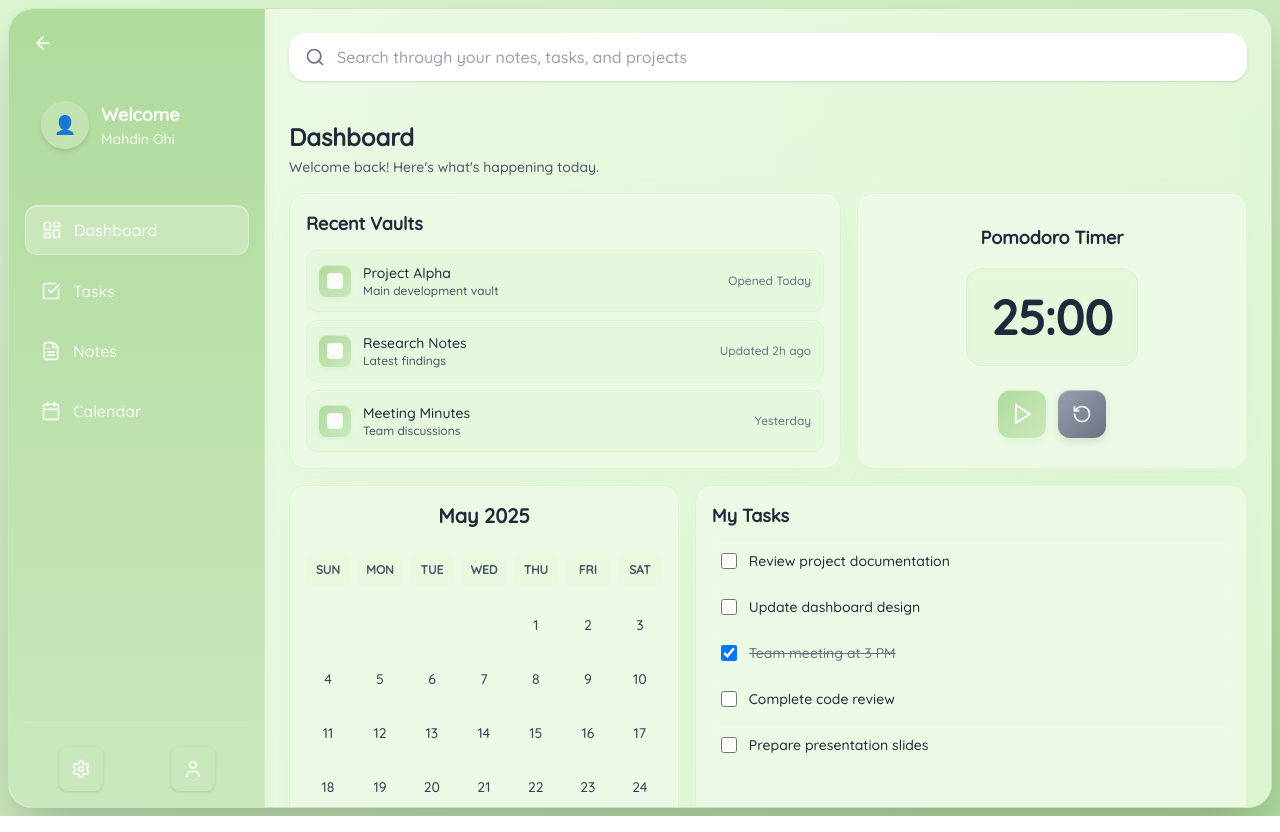
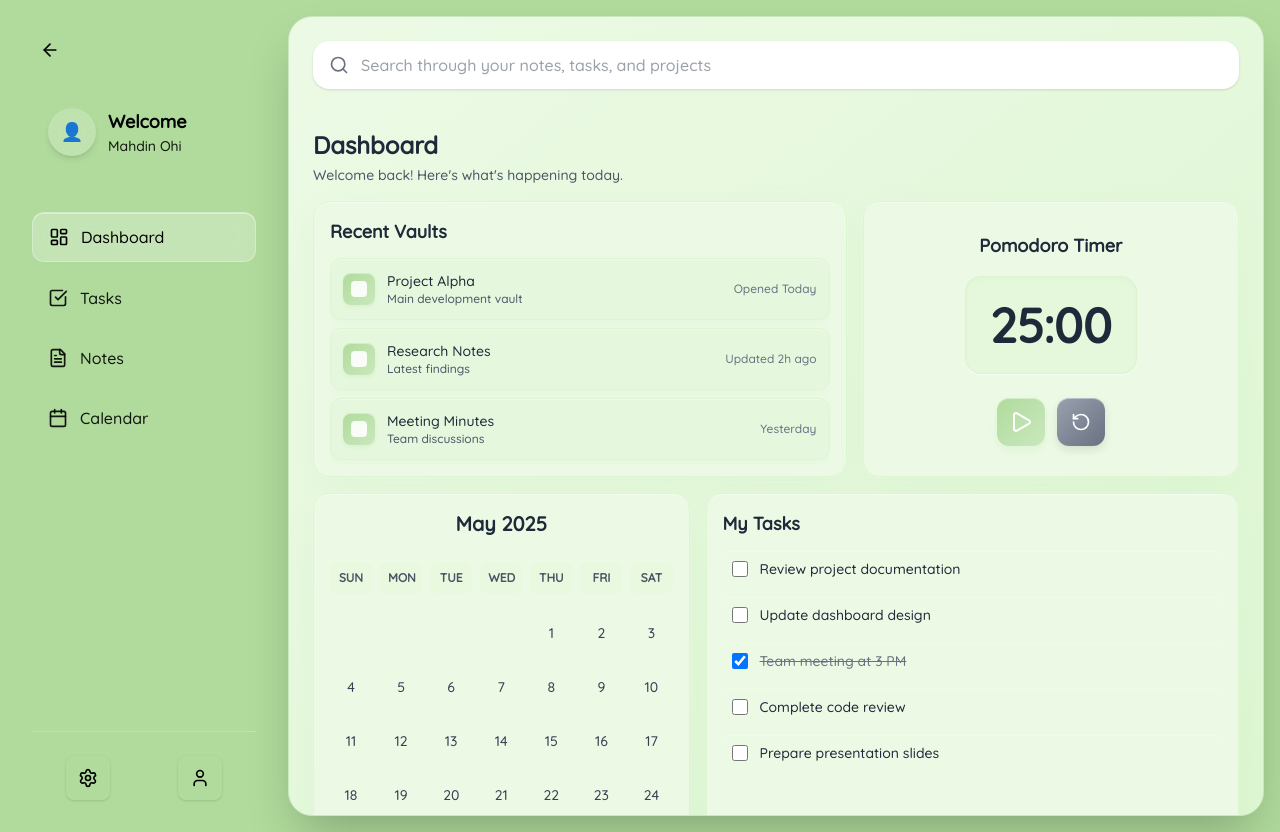
Before and after one commit to MahdinOhi/Avocado, a React (Vite) app in the folder frontend/: page / in a window 1280 px wide. Built offline with nearby package versions, Linux system fonts and the light colour scheme.

Commit message:
Fixed sidebar

```diff
--- a/frontend/package.json
+++ b/frontend/package.json
@@ -14,6 +14,8 @@
     "@emotion/styled": "^11.14.0",
     "@mui/icons-material": "^7.1.0",
     "@mui/material": "^7.1.0",
+    "lucide": "^0.514.0",
+    "lucide-react": "^0.514.0",
     "react": "^18.2.0",
     "react-dom": "^18.2.0",
     "react-router-dom": "^6.14.2",
--- a/frontend/src/components/Dashboard/HomeDashboard.jsx
+++ b/frontend/src/components/Dashboard/HomeDashboard.jsx
@@ -34,9 +34,8 @@ export default function HomeDashboard() {
   const toggleMobileMenu = () => setIsMobileMenuOpen(!isMobileMenuOpen);
 
   return (
-    <div className='min-h-screen bg-gradient-to-br from-[#DDF6D2] via-[#CAE8BD] to-[#B0DB9C] p-2'>
-      <div className='w-full h-screen bg-gradient-to-r from-[#ECFAE5] to-[#DDF6D2] rounded-3xl shadow-2xl overflow-hidden border border-[#CAE8BD]'>
-        <div className='flex h-full'>
+    <div className='min-h-screen bg-[#B0DB9C] p-4'>
+      <div className='flex h-screen gap-4'>
         {/* Mobile Menu Overlay */}
         {isMobileMenuOpen && (
           <div
@@ -46,13 +45,17 @@ export default function HomeDashboard() {
         )}
 
         {/* Sidebar */}
+        <div className='flex-shrink-0 '>
+
           <Sidebar
             isMobileMenuOpen={isMobileMenuOpen}
             onToggleMenu={toggleMobileMenu}
           />
+        </div>
 
-          {/* Main Content */}
-          <main className='flex-1 p-4 lg:p-6 bg-gradient-to-br from-[#ECFAE5]/50 to-[#DDF6D2]/30 flex flex-col h-full'>
+        {/* Main Content - Now as a separate rounded box */}
+        <div className='flex-1'>
+          <main className='h-full bg-gradient-to-br from-[#ECFAE5] to-[#DDF6D2] rounded-3xl shadow-2xl border border-[#CAE8BD] p-4 lg:p-6 flex flex-col overflow-hidden'>
             {/* Mobile Header */}
             <MobileHeader onToggleMenu={toggleMobileMenu} />
 
--- a/frontend/src/components/Dashboard/Sidebar.jsx
+++ b/frontend/src/components/Dashboard/Sidebar.jsx
@@ -36,7 +36,7 @@ export default function Sidebar({ isMobileMenuOpen, onToggleMenu }) {
         <div className='hidden lg:flex fixed left-4 top-4 z-40'>
           <button
             onClick={toggleCollapse}
-            className='p-3 bg-[#B0DB9C] text-white rounded-xl shadow-lg hover:bg-[#CAE8BD] transition-colors'
+            className='p-3 bg-[#B0DB9C] text-black rounded-xl shadow-lg hover:bg-[#CAE8BD] transition-colors'
           >
             <ArrowRight className='w-5 h-5' />
           </button>
@@ -47,7 +47,7 @@ export default function Sidebar({ isMobileMenuOpen, onToggleMenu }) {
         className={`
           ${
             isCollapsed ? 'w-0 lg:w-0' : 'w-64'
-          } bg-gradient-to-b from-[#B0DB9C] to-[#CAE8BD] flex flex-col justify-between p-4 transition-all duration-300 ease-in-out overflow-hidden
+          } bg-[#B0DB9C]  flex flex-col justify-between p-4 transition-all duration-300 ease-in-out overflow-hidden
           lg:translate-x-0 lg:relative lg:z-0
           ${
             isMobileMenuOpen
@@ -55,11 +55,12 @@ export default function Sidebar({ isMobileMenuOpen, onToggleMenu }) {
               : '-translate-x-full lg:translate-x-0'
           }
           ${isCollapsed ? 'lg:-translate-x-full' : ''}
-          fixed lg:relative z-30 h-full rounded-l-3xl
+          fixed lg:relative z-30 h-full
         `}
         style={{
-          boxShadow:
-            '4px 0 8px -2px rgba(176, 219, 156, 0.2), inset -1px 0 0 rgba(255, 255, 255, 0.2)',
+          background: 'transparent',
+          boxShadow: 'none',
+          border: 'none',
         }}
       >
         <div>
@@ -67,13 +68,13 @@ export default function Sidebar({ isMobileMenuOpen, onToggleMenu }) {
           <div className='flex justify-between items-center mb-4'>
             <button
               onClick={toggleCollapse}
-              className='hidden lg:block p-2 text-white hover:bg-white/20 rounded-md transition-colors'
+              className='hidden lg:block p-2 text-black hover:bg-white/20 rounded-md transition-colors'
             >
               <ArrowLeft className='w-5 h-5' />
             </button>
             <button
               onClick={onToggleMenu}
-              className='lg:hidden p-2 text-white hover:bg-white/20 rounded-md'
+              className='lg:hidden p-2 text-black hover:bg-white/20 rounded-md'
             >
               <X className='w-5 h-5' />
             </button>
@@ -86,14 +87,14 @@ export default function Sidebar({ isMobileMenuOpen, onToggleMenu }) {
                 <span className='text-white text-lg font-bold'>👤</span>
               </div>
               <div>
-                <p className='font-semibold text-white text-lg'>Welcome</p>
-                <p className='text-sm text-white/90'>Mahdin Ohi</p>
+                <p className='font-semibold text-black text-lg'>Welcome</p>
+                <p className='text-sm text-black/90'>Mahdin Ohi</p>
               </div>
             </div>
           </div>
 
           {/* Navigation */}
-          <nav className='mt-6 space-y-3'>
+          <nav className='mt-6 space-y-3 '>
             {navItems.map((item, index) => (
               <SidebarLink
                 key={index}
@@ -108,10 +109,10 @@ export default function Sidebar({ isMobileMenuOpen, onToggleMenu }) {
 
         {/* Bottom Icons */}
         <div className='flex justify-around items-center pt-6 border-t border-white/20'>
-          <button className='p-3 text-white hover:bg-white/20 rounded-lg transition-colors shadow-sm'>
+          <button className='p-3 text-black hover:bg-white/20 rounded-lg transition-colors shadow-sm'>
             <Settings className='w-5 h-5' />
           </button>
-          <button className='p-3 text-white hover:bg-white/20 rounded-lg transition-colors shadow-sm'>
+          <button className='p-3 text-black hover:bg-white/20 rounded-lg transition-colors shadow-sm'>
             <User className='w-5 h-5' />
           </button>
         </div>
--- a/frontend/src/components/Dashboard/SidebarLink.jsx
+++ b/frontend/src/components/Dashboard/SidebarLink.jsx
@@ -9,8 +9,8 @@ export default function SidebarLink({ text, to, active, icon: Icon }) {
         w-full flex items-center gap-3 px-4 py-3 rounded-xl transition-all duration-200 cursor-pointer
         ${
           active
-            ? 'bg-white/25 text-white shadow-lg font-semibold backdrop-blur-sm border border-white/30'
-            : 'text-white/90 hover:bg-white/15 hover:text-white hover:shadow-md'
+            ? 'bg-white/25 text-black shadow-lg font-semibold backdrop-blur-sm border border-white/30'
+            : 'text-black/90 hover:bg-white/15 hover:text-white hover:shadow-md'
         }
       `}
       style={{
```
Also changed, not shown: 1 other file (tests, documents, lock files or other folders). Lines whose indentation alone changed are shown as unchanged.
